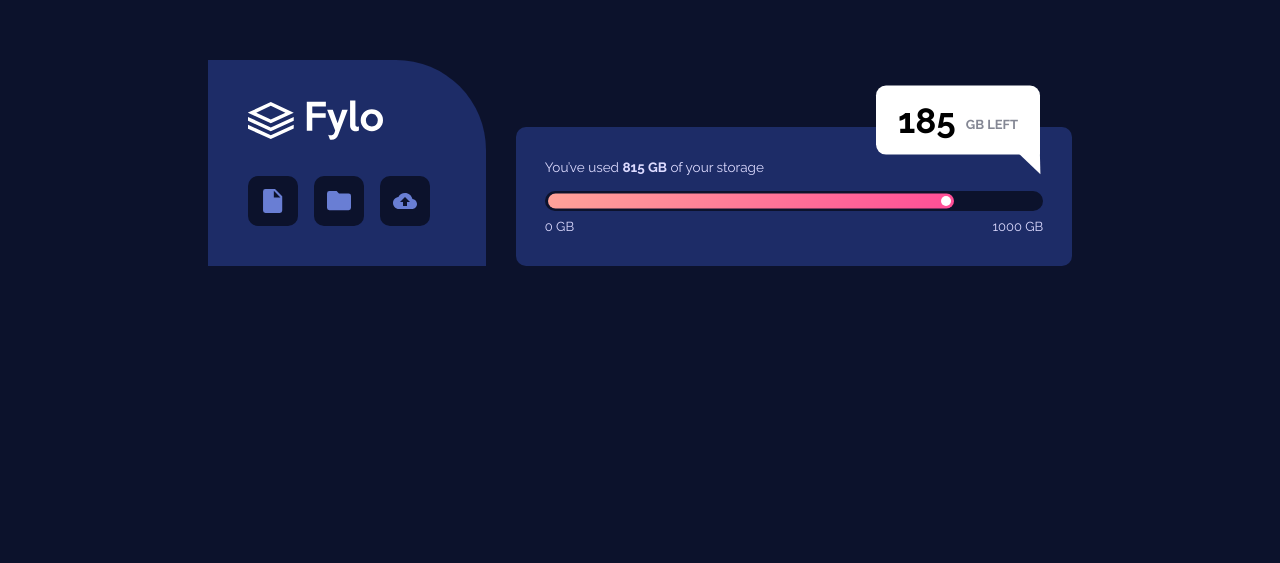
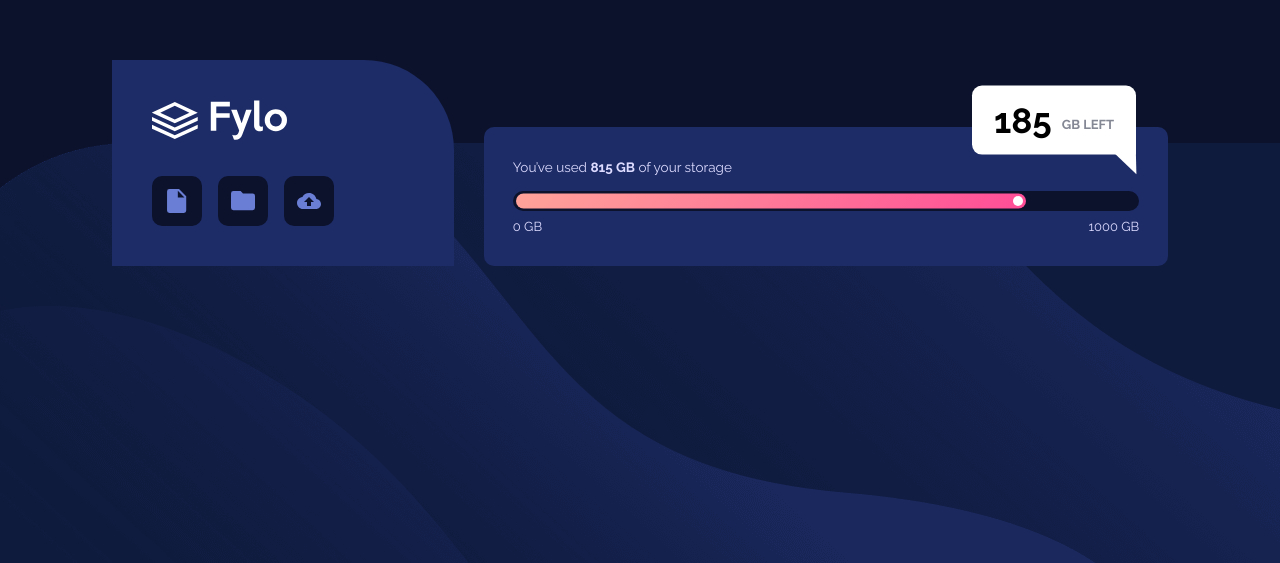
Before and after one commit to aazs-edu/fylo-data-storage-component, a plain HTML site: page index.html in a window 1280 px wide. Shown: the part 237-800 px from the top of the page. Drawn offline with Linux system fonts and the light colour scheme.

Commit message:
Add files via upload

```diff
--- a/style.css
+++ b/style.css
@@ -23,12 +23,22 @@ body {
   display: grid;
   place-items: center;
   min-height: 100vh;
+  background-image: url(images/bg-mobile.png);
+  background-repeat: no-repeat;
+  background-position: center;
+}
+@media screen and (min-width: 48rem) {
+  body{
+    background-image: url(images/bg-desktop.png);
+    background-position: bottom;
+  }
 }
 /*===== End Global Rules =====*/
 
 /*===== Start Main Layout Rules =====*/
 /* 1- Mobile-First <576px */
 .container {
+  padding: 0 1.5625rem 0 1.5625rem;
   display: grid;
   place-content: center;
   grid-template-columns: 1fr;
@@ -40,7 +50,7 @@ body {
 /* 2- Medium ≥768px */
 @media screen and (min-width: 48rem) {
   .container {
-    padding: 0 1.25rem 0 1.25rem;
+    padding: 0 1rem 0 1rem;
     grid-template-columns: 1fr 2fr;
     grid-auto-rows: 1fr;
     grid-template-areas: "storage-control storage-quota";
@@ -64,11 +74,22 @@ body {
 .storage-control {
   background-color: var(--dark-blue);
   padding: 2.5rem;
+  padding-right: 5.65rem;
   border-radius: 0 5.625rem 0 0;
 }
 @media screen and (max-width: 47.9375rem) {
   .storage-control {
     margin-bottom: 1rem;
+  }
+}
+@media screen and (min-width: 48rem) {
+  .storage-control {
+    padding-right: 5.65rem;
+  }
+}
+@media screen and (min-width: 75rem) {
+  .storage-control {
+    padding-right: 6.5rem;
   }
 }
 .controls-box {
@@ -195,7 +216,7 @@ body {
     position: absolute;
     content: "";
     top: 83%;
-    left: 93%;
+    left: 93.5%;
     border-color: transparent transparent white;
     border-width: 0px .9375rem .9375rem .9375rem;
     border-style: solid;
```
